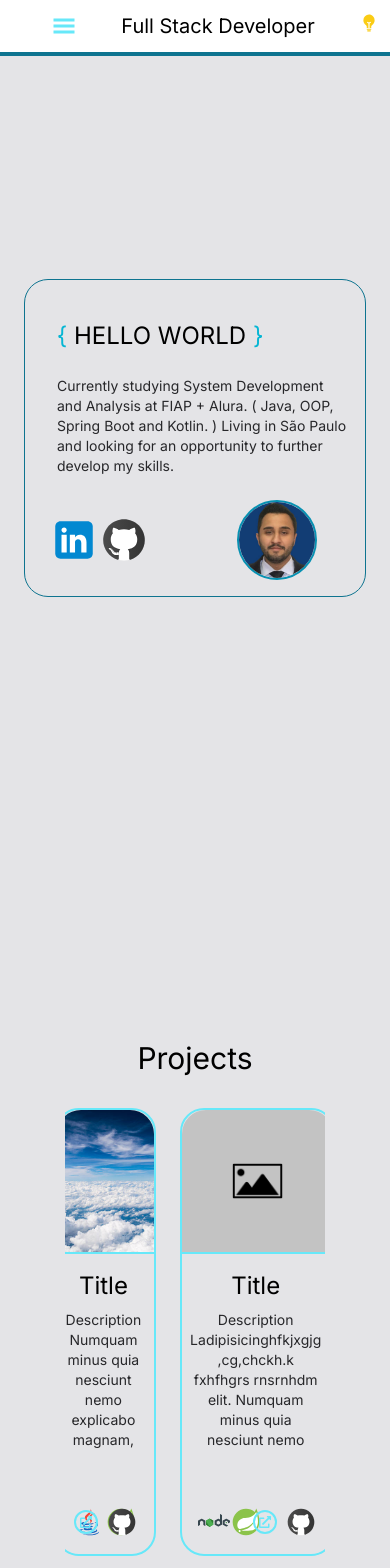
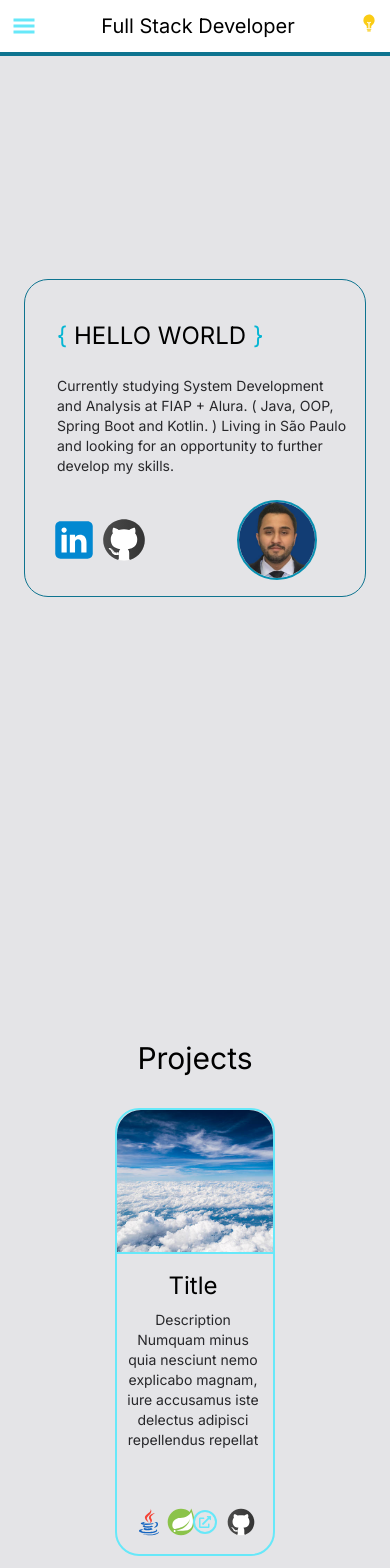
Before and after one commit to viniciusleonel/vinicius-leonel, a Next.js app: page / in a window 390 px wide. Shown: the top 1568 px of the page. Built offline with nearby package versions, Linux system fonts and the light colour scheme.

Commit message:
testando vizualizacao em mobile

```diff
--- a/src/app/components/Nav/Nav.tsx
+++ b/src/app/components/Nav/Nav.tsx
@@ -33,7 +33,7 @@ export default function Nav ({title} : NavProps) {
     return (
         <nav className="fixed top-0 left-0 w-full z-50 p-3 border-b-4 border-cyan-700 dark:border-b-2 dark:border-cyan-300 bg-white dark:bg-bg-default">
             <div className="flex justify-between items-center">
-                <GiHamburgerMenu className="md:hidden ms-10 text-cyan-300 text-2xl" />
+                <GiHamburgerMenu className="md:hidden text-cyan-300 text-2xl" />
                 <h2 className="text-xl md:ps-10 sm:text-3xl">{title}</h2>
                 <div className="text-lg flex gap-12 items-center sm:pr-10">
                     <a onClick={listProjBack} className="hidden md:flex cursor-pointer dark:hover:text-cyan-300">Back-end</a>
--- a/src/app/components/Projects/projectList.tsx
+++ b/src/app/components/Projects/projectList.tsx
@@ -15,7 +15,7 @@ export function ProjectList () {
                         linkSite="https://github.com/viniciusleonel"
                         linkGitHub="https://github.com/viniciusleonel"
                     />
-                    <ProjectCard
+                    {/* <ProjectCard
                         imgCardSrc=""
                         imgAlt="teste"
                         title="Title"
@@ -26,7 +26,7 @@ export function ProjectList () {
                         techIcons={[<NodeIcon key="node"/>, <SpringIcon key="spring"/>] }
                         linkSite="https://github.com/viniciusleonel"
                         linkGitHub="https://github.com/viniciusleonel"
-                    />
+                    /> */}
 
                 </div>
             </div>
```
